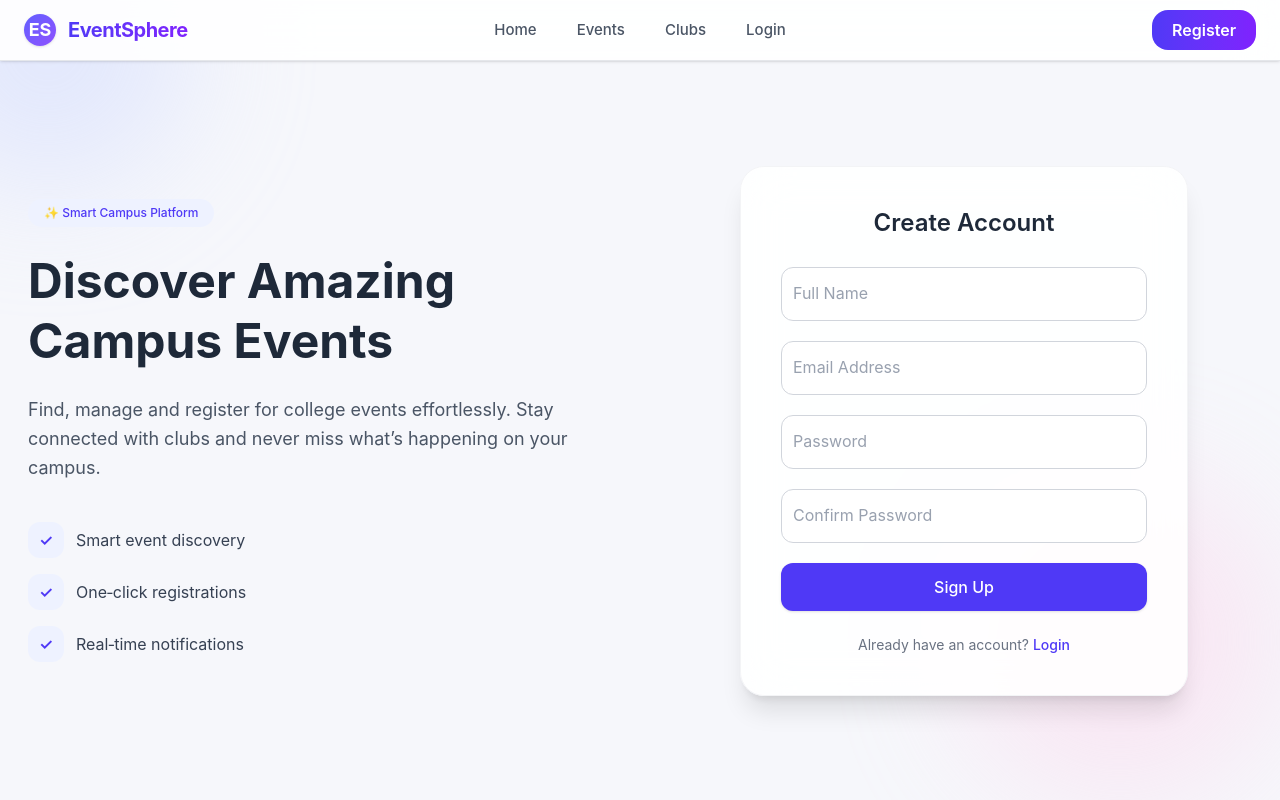
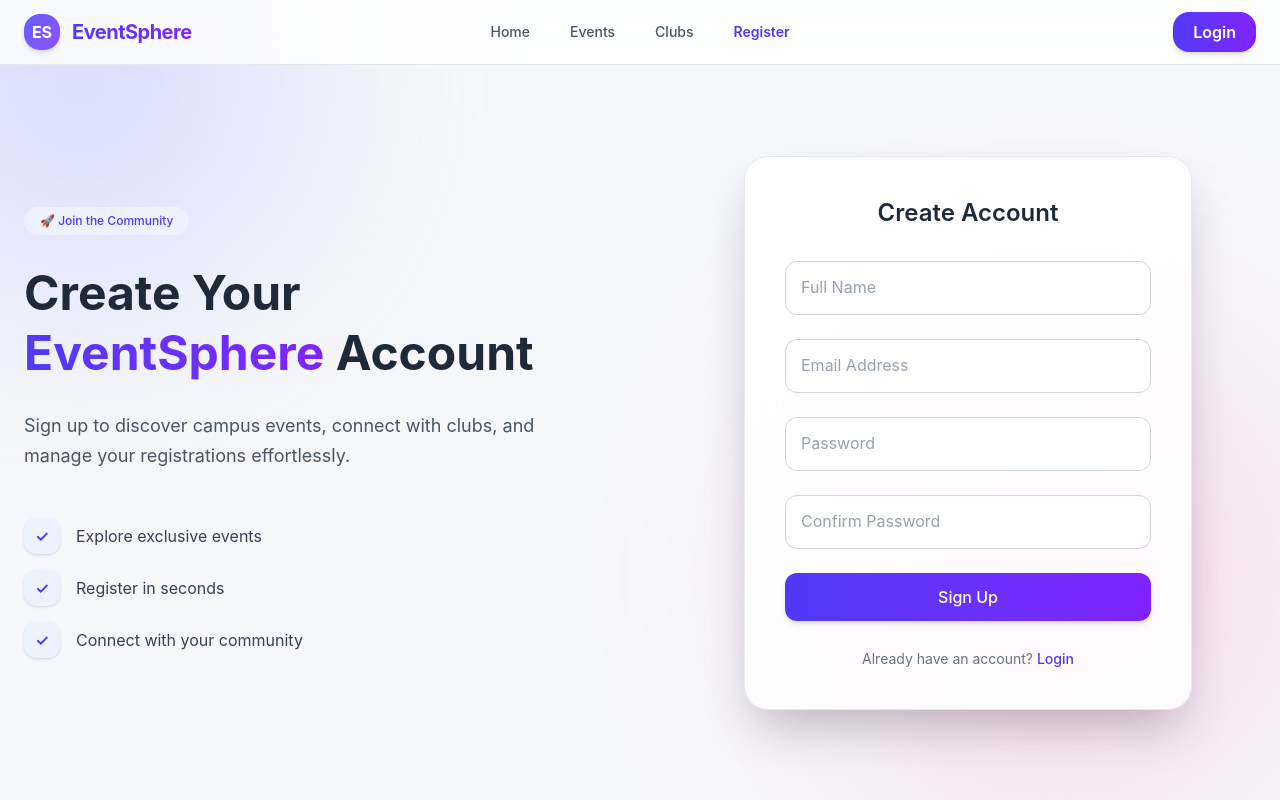
Before and after one commit to Aditi-Sachdeva/EventSphere, a React (Vite) app in the folder frontend/: page /signup in a window 1280 px wide. Built offline with nearby package versions, Linux system fonts and the light colour scheme.

Commit message:
Updated Signup page

```diff
--- a/frontend/src/pages/SignUp.jsx
+++ b/frontend/src/pages/SignUp.jsx
@@ -1,7 +1,10 @@
 import React, { useState } from "react";
 import axios from "axios";
+import { Link, useNavigate } from "react-router-dom";
 
-export default function SignupPage() {
+export default function SignUp() {
+  const navigate = useNavigate();
+
   const [formData, setFormData] = useState({
     name: "",
     email: "",
@@ -11,6 +14,7 @@ export default function SignupPage() {
 
   const [loading, setLoading] = useState(false);
   const [message, setMessage] = useState("");
+  const [isError, setIsError] = useState(false);
 
   const handleChange = (e) => {
     setFormData({
@@ -24,6 +28,7 @@ export default function SignupPage() {
     setMessage("");
 
     if (formData.password !== formData.confirmPassword) {
+      setIsError(true);
       return setMessage("Passwords do not match");
     }
 
@@ -39,26 +44,35 @@ export default function SignupPage() {
         }
       );
 
-      setMessage(res.data.msg);
+      setIsError(false);
+      setMessage(res.data.msg || "Registration successful 🎉");
+
+      // Redirect to login after 1.5 seconds
+      setTimeout(() => {
+        navigate("/");
+      }, 1500);
+
+    } catch (err) {
+      setIsError(true);
+      setMessage(err.response?.data?.msg || "Registration failed");
+    } finally {
       setLoading(false);
-    } catch (err) {
-      setLoading(false);
-      setMessage(err.response?.data?.msg || "Signup failed");
     }
   };
 
   return (
-    <div className="min-h-screen flex flex-col bg-[#f6f7fb] relative">
-      {/* soft background */}
-      <div className="absolute -top-24 -left-24 w-72 h-72 bg-indigo-200 rounded-full blur-3xl opacity-40" />
-      <div className="absolute bottom-0 right-0 w-80 h-80 bg-pink-200 rounded-full blur-3xl opacity-40" />
+    <div className="min-h-screen relative flex flex-col bg-[#f6f7fb] overflow-hidden">
+
+      {/* Ambient Background */}
+      <div className="absolute -top-32 -left-32 w-[26rem] h-[26rem] bg-indigo-300 rounded-full blur-[120px] opacity-40" />
+      <div className="absolute bottom-0 right-0 w-[28rem] h-[28rem] bg-pink-300 rounded-full blur-[120px] opacity-40" />
 
       {/* ================= NAVBAR ================= */}
-      <nav className="relative bg-white/90 backdrop-blur-xl border-b border-gray-200 shadow-sm">
-        <div className="max-w-7xl mx-auto px-6 py-2.5 flex items-center">
-          {/* Left */}
+      <nav className="relative z-10 bg-white/80 backdrop-blur-xl border-b border-gray-200">
+        <div className="max-w-7xl mx-auto px-6 py-3 flex items-center">
+
           <div className="flex-1 flex items-center gap-3">
-            <div className="w-8 h-8 rounded-2xl bg-gradient-to-br from-indigo-500 to-violet-500 flex items-center justify-center text-white font-bold text-lg shadow-sm">
+            <div className="w-9 h-9 rounded-2xl bg-gradient-to-br from-indigo-500 to-violet-500 flex items-center justify-center text-white font-bold shadow-md">
               ES
             </div>
             <span className="font-bold text-xl tracking-tight bg-gradient-to-r from-indigo-600 to-violet-600 bg-clip-text text-transparent">
@@ -66,71 +80,83 @@ export default function SignupPage() {
             </span>
           </div>
 
-          {/* Center */}
-          <div className="hidden md:flex flex-1 justify-center items-center gap-10 text-[15px] font-medium text-gray-600">
+          <div className="hidden md:flex flex-1 justify-center gap-10 text-sm font-medium text-gray-600">
             <button className="hover:text-indigo-600 transition">Home</button>
             <button className="hover:text-indigo-600 transition">Events</button>
             <button className="hover:text-indigo-600 transition">Clubs</button>
-            <button className="hover:text-indigo-600 transition">Login</button>
+            <button className="text-indigo-600 font-semibold">Register</button>
           </div>
 
-          {/* Right */}
           <div className="flex-1 flex justify-end">
-            <button className="bg-gradient-to-r from-indigo-600 to-violet-600 text-white px-5 py-2 rounded-2xl hover:shadow-md hover:scale-[1.03] active:scale-95 transition font-semibold">
-              Register
-            </button>
+            <Link
+              to="/"
+              className="bg-gradient-to-r from-indigo-600 to-violet-600 text-white px-5 py-2 rounded-2xl font-semibold shadow-md hover:shadow-lg hover:scale-[1.04] active:scale-95 transition"
+            >
+              Login
+            </Link>
           </div>
         </div>
       </nav>
 
       {/* ================= MAIN ================= */}
-      <main className="relative flex-1 flex items-center justify-center px-6 py-10">
-        <div className="w-full max-w-7xl grid md:grid-cols-2 gap-16 items-center">
+      <main className="relative z-10 flex-1 flex items-center justify-center px-6 py-12">
+        <div className="w-full max-w-7xl grid md:grid-cols-2 gap-20 items-center">
 
-          {/* ========== LEFT CONTENT ========== */}
+          {/* LEFT CONTENT */}
           <div className="hidden md:flex justify-center">
-            <div className="w-full max-w-xl space-y-6">
-              <div className="inline-block px-4 py-1.5 rounded-full bg-indigo-50 text-indigo-600 text-xs font-medium">
-                ✨ Smart Campus Platform
+            <div className="max-w-xl space-y-7">
+              <div className="inline-flex items-center gap-2 px-4 py-1.5 rounded-full bg-indigo-50 text-indigo-600 text-xs font-medium">
+                🚀 Join the Community
               </div>
 
               <h1 className="text-5xl font-bold text-gray-800 leading-tight">
-                Discover Amazing
+                Create Your
                 <br />
-                Campus Events
+                <span className="bg-gradient-to-r from-indigo-600 to-violet-600 bg-clip-text text-transparent">
+                  EventSphere
+                </span>{" "}
+                Account
               </h1>
 
-              <p className="text-gray-600 leading-relaxed text-lg">
-                Find, manage and register for college events effortlessly.
-                Stay connected with clubs and never miss what’s happening on
-                your campus.
+              <p className="text-gray-600 text-lg leading-relaxed">
+                Sign up to discover campus events, connect with clubs,
+                and manage your registrations effortlessly.
               </p>
 
-              <div className="pt-4 space-y-4">
-                <Feature text="Smart event discovery" />
-                <Feature text="One‑click registrations" />
-                <Feature text="Real‑time notifications" />
+              <div className="pt-5 space-y-4">
+                <Feature text="Explore exclusive events" />
+                <Feature text="Register in seconds" />
+                <Feature text="Connect with your community" />
               </div>
             </div>
           </div>
 
-          {/* ========== RIGHT FORM ========== */}
+          {/* RIGHT FORM */}
           <div className="flex justify-center">
-            <div className="w-full max-w-md bg-white/90 backdrop-blur-xl shadow-xl rounded-3xl p-10 border border-gray-100">
+            <div className="w-full max-w-md bg-white/85 backdrop-blur-xl border border-gray-200 shadow-2xl rounded-3xl p-10">
+
               <h2 className="text-2xl font-semibold text-gray-800 text-center">
                 Create Account
               </h2>
 
               {message && (
-                <div className="mt-3 text-center text-sm text-red-500">
+                <div
+                  className={`mt-4 text-center text-sm px-4 py-2 rounded-xl border ${
+                    isError
+                      ? "bg-red-50 text-red-600 border-red-200"
+                      : "bg-green-50 text-green-600 border-green-200"
+                  }`}
+                >
                   {message}
                 </div>
               )}
 
-              <form onSubmit={handleSubmit} className="mt-7 space-y-5">
+              <form onSubmit={handleSubmit} className="mt-8 space-y-6">
+
                 <FloatingInput
                   label="Full Name"
                   name="name"
+                  type="text"
                   value={formData.name}
                   onChange={handleChange}
                 />
@@ -162,18 +188,23 @@ export default function SignupPage() {
                 <button
                   type="submit"
                   disabled={loading}
-                  className="w-full bg-indigo-600 text-white py-3 rounded-xl font-medium hover:bg-indigo-700 transition disabled:bg-gray-400 shadow-sm"
+                  className="w-full bg-gradient-to-r from-indigo-600 to-violet-600 text-white py-3 rounded-xl font-medium shadow-md hover:shadow-lg hover:brightness-110 transition disabled:opacity-60 disabled:cursor-not-allowed"
                 >
                   {loading ? "Creating account..." : "Sign Up"}
                 </button>
+
               </form>
 
-              <p className="text-sm text-gray-500 text-center mt-6">
+              <p className="text-sm text-gray-500 text-center mt-7">
                 Already have an account?{" "}
-                <span className="text-indigo-600 font-medium cursor-pointer hover:underline">
+                <Link
+                  to="/"
+                  className="text-indigo-600 font-medium hover:underline"
+                >
                   Login
-                </span>
+                </Link>
               </p>
+
             </div>
           </div>
         </div>
@@ -182,7 +213,7 @@ export default function SignupPage() {
   );
 }
 
-/* floating input */
+/* Floating Input */
 function FloatingInput({ label, ...props }) {
   return (
     <div className="relative">
@@ -190,15 +221,18 @@ function FloatingInput({ label, ...props }) {
         {...props}
         placeholder=" "
         required
-        className="peer w-full border border-gray-300 rounded-xl px-3 pt-5 pb-2 focus:ring-2 focus:ring-indigo-500 focus:border-indigo-500 outline-none bg-white"
+        className="peer w-full rounded-xl border border-gray-300 bg-white px-4 pt-5 pb-2 text-gray-800
+        focus:border-indigo-500 focus:ring-2 focus:ring-indigo-500/40 outline-none transition"
       />
-      <label className="absolute left-3 top-2 text-gray-500 text-sm transition-all
+      <label
+        className="absolute left-4 top-2 text-sm text-gray-500 transition-all
         peer-placeholder-shown:top-3.5
         peer-placeholder-shown:text-base
         peer-placeholder-shown:text-gray-400
         peer-focus:top-2
         peer-focus:text-sm
-        peer-focus:text-indigo-600">
+        peer-focus:text-indigo-600"
+      >
         {label}
       </label>
     </div>
@@ -207,8 +241,8 @@ function FloatingInput({ label, ...props }) {
 
 function Feature({ text }) {
   return (
-    <div className="flex items-center gap-3 text-gray-700">
-      <div className="w-9 h-9 rounded-xl bg-indigo-50 flex items-center justify-center text-indigo-600 font-semibold">
+    <div className="flex items-center gap-4 text-gray-700">
+      <div className="w-9 h-9 rounded-xl bg-indigo-50 flex items-center justify-center text-indigo-600 font-semibold shadow-sm">
         ✓
       </div>
       <span className="text-base">{text}</span>
```
Also changed, not shown: 2 other files (tests, documents, lock files or other folders).
